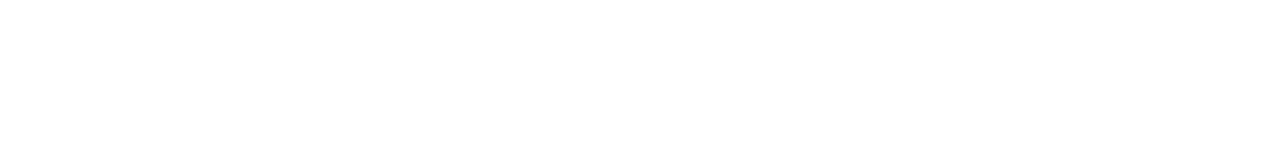
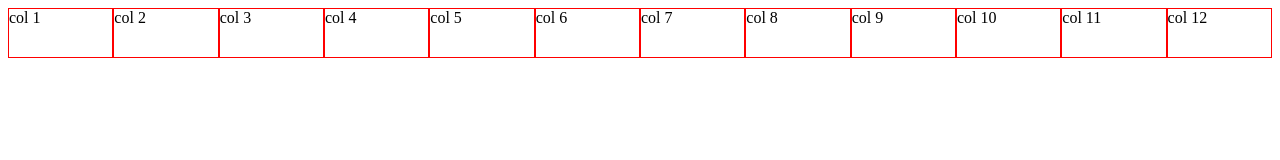
Before and after one commit to roeef/Shoestrap, a plain HTML site: page index.html in a window 1280 px wide. Drawn offline with Linux system fonts and the light colour scheme.

Commit message:
commit 2 add Bootstrap col border boxing

```diff
--- a/index.html
+++ b/index.html
@@ -10,5 +10,17 @@
     <title>Document</title>
 </head>
 <body>
+<div class="col-1">col 1</div>
+<div class="col-1">col 2</div>
+<div class="col-1">col 3</div>
+<div class="col-1">col 4</div>
+<div class="col-1">col 5</div>
+<div class="col-1">col 6</div>
+<div class="col-1">col 7</div>
+<div class="col-1">col 8</div>
+<div class="col-1">col 9</div>
+<div class="col-1">col 10</div>
+<div class="col-1">col 11</div>
+<div class="col-1">col 12</div>
 </body>
 </html>
--- a/shoestrap.css
+++ b/shoestrap.css
@@ -0,0 +1,18 @@
+
+    .col-1 {
+        float: left;
+        width: 8.33333333%;
+    }
+
+    div {
+        height: 50px;
+        border: 1px solid red;
+    }
+
+
+
+    * {
+        -webkit-box-sizing: border-box;
+        -moz-box-sizing: border-box;
+        box-sizing: border-box;
+    }
```
